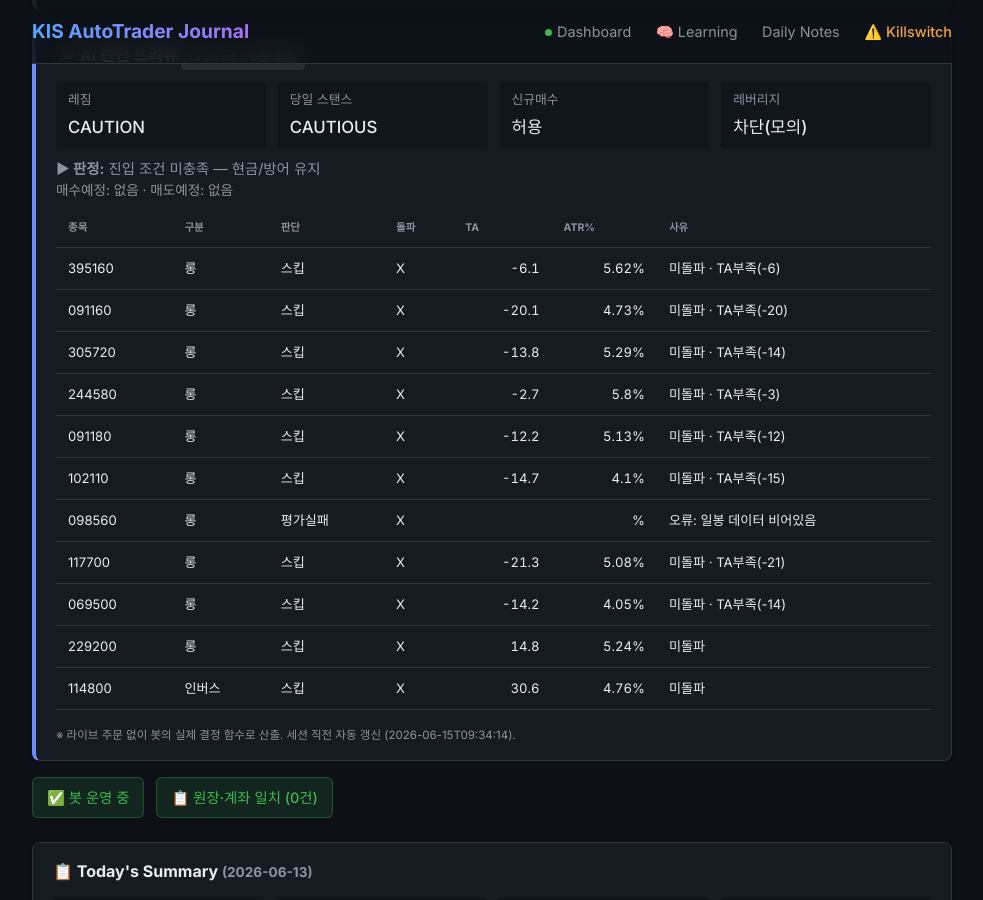
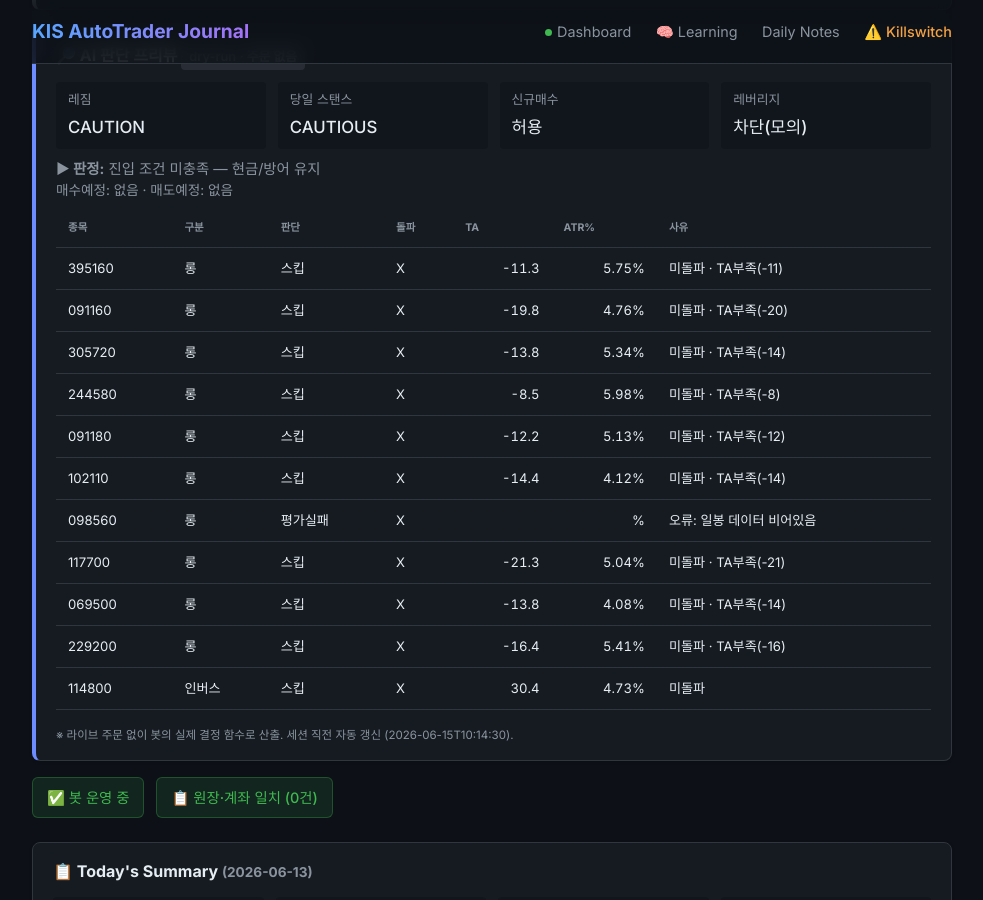
Before and after one commit to BudongJW/kis-trading-journal, a Jekyll site: the page built from index.html, in a window 1280 px wide and 900 px high, scrolled down 788 px. Shown: the whole window, without its empty margins (148-1131 px from the left). Built offline with Jekyll 4.4.1, drawn with Linux system fonts in a browser that asks for light colours; nearby versions of some CDN libraries; some of the changed lines change nothing that is shown.

Commit message:
auto: dry-run preview 06-15 01:15Z

```diff
--- a/_data/dry_run.json
+++ b/_data/dry_run.json
@@ -1,5 +1,5 @@
 {
-  "generated_at": "2026-06-15T09:34:14",
+  "generated_at": "2026-06-15T10:14:30",
   "mode": "DRY-RUN (읽기 전용, 주문 없음)",
   "market": {
     "regime": "CAUTION",
@@ -26,18 +26,18 @@
       "type": "롱",
       "decision": "스킵",
       "breakout": false,
-      "ta": -6.1,
-      "atr_pct": 5.62,
+      "ta": -11.3,
+      "atr_pct": 5.75,
       "fee_gate_ok": true,
-      "why_skip": "미돌파 · TA부족(-6)"
+      "why_skip": "미돌파 · TA부족(-11)"
     },
     {
       "symbol": "091160",
       "type": "롱",
       "decision": "스킵",
       "breakout": false,
-      "ta": -20.1,
-      "atr_pct": 4.73,
+      "ta": -19.8,
+      "atr_pct": 4.76,
       "fee_gate_ok": true,
       "why_skip": "미돌파 · TA부족(-20)"
     },
@@ -47,7 +47,7 @@
       "decision": "스킵",
       "breakout": false,
       "ta": -13.8,
-      "atr_pct": 5.29,
+      "atr_pct": 5.34,
       "fee_gate_ok": true,
       "why_skip": "미돌파 · TA부족(-14)"
     },
@@ -56,10 +56,10 @@
       "type": "롱",
       "decision": "스킵",
       "breakout": false,
-      "ta": -2.7,
-      "atr_pct": 5.8,
+      "ta": -8.5,
+      "atr_pct": 5.98,
       "fee_gate_ok": true,
-      "why_skip": "미돌파 · TA부족(-3)"
+      "why_skip": "미돌파 · TA부족(-8)"
     },
     {
       "symbol": "091180",
@@ -76,10 +76,10 @@
       "type": "롱",
       "decision": "스킵",
       "breakout": false,
-      "ta": -14.7,
-      "atr_pct": 4.1,
+      "ta": -14.4,
+      "atr_pct": 4.12,
       "fee_gate_ok": true,
-      "why_skip": "미돌파 · TA부족(-15)"
+      "why_skip": "미돌파 · TA부족(-14)"
     },
     {
       "symbol": "098560",
@@ -93,7 +93,7 @@
       "decision": "스킵",
       "breakout": false,
       "ta": -21.3,
-      "atr_pct": 5.08,
+      "atr_pct": 5.04,
       "fee_gate_ok": true,
       "why_skip": "미돌파 · TA부족(-21)"
     },
@@ -102,8 +102,8 @@
       "type": "롱",
       "decision": "스킵",
       "breakout": false,
-      "ta": -14.2,
-      "atr_pct": 4.05,
+      "ta": -13.8,
+      "atr_pct": 4.08,
       "fee_gate_ok": true,
       "why_skip": "미돌파 · TA부족(-14)"
     },
@@ -112,22 +112,119 @@
       "type": "롱",
       "decision": "스킵",
       "breakout": false,
-      "ta": 14.8,
-      "atr_pct": 5.24,
+      "ta": -16.4,
+      "atr_pct": 5.41,
       "fee_gate_ok": true,
-      "why_skip": "미돌파"
+      "why_skip": "미돌파 · TA부족(-16)"
     },
     {
       "symbol": "114800",
       "type": "인버스",
       "decision": "스킵",
       "breakout": false,
-      "ta": 30.6,
-      "atr_pct": 4.76,
+      "ta": 30.4,
+      "atr_pct": 4.73,
       "fee_gate_ok": true,
       "why_skip": "미돌파"
     }
   ],
+  "gap_recovery": {
+    "enabled_live": true,
+    "now_kst": "10:15",
+    "window": "09:00~09:20",
+    "candidates": [
+      {
+        "symbol": "395160",
+        "name": "KODEX 미국나스닥100TR",
+        "decision": "스킵",
+        "gap_open_pct": 7.05,
+        "intraday_pct": -1.08,
+        "in_window": false,
+        "reason": "개장윈도(09:00~09:20) 경과 — 추격 방지"
+      },
+      {
+        "symbol": "091160",
+        "name": "KODEX 반도체",
+        "decision": "스킵",
+        "gap_open_pct": 3.97,
+        "intraday_pct": -1.02,
+        "in_window": false,
+        "reason": "개장윈도(09:00~09:20) 경과 — 추격 방지"
+      },
+      {
+        "symbol": "305720",
+        "name": "KODEX 2차전지",
+        "decision": "스킵",
+        "gap_open_pct": 3.58,
+        "intraday_pct": 0.56,
+        "in_window": false,
+        "reason": "개장윈도(09:00~09:20) 경과 — 추격 방지"
+      },
+      {
+        "symbol": "244580",
+        "name": "KODEX 바이오",
+        "decision": "스킵",
+        "gap_open_pct": 1.68,
+        "intraday_pct": -2.11,
+        "in_window": false,
+        "reason": "개장윈도(09:00~09:20) 경과 — 추격 방지"
+      },
+      {
+        "symbol": "091180",
+        "name": "KODEX 자동차",
+        "decision": "스킵",
+        "gap_open_pct": 3.03,
+        "intraday_pct": 1.79,
+        "in_window": false,
+        "reason": "개장윈도(09:00~09:20) 경과 — 추격 방지"
+      },
+      {
+        "symbol": "102110",
+        "name": "KODEX 금융",
+        "decision": "스킵",
+        "gap_open_pct": 5.72,
+        "intraday_pct": 0.05,
+        "in_window": false,
+        "reason": "개장윈도(09:00~09:20) 경과 — 추격 방지"
+      },
+      {
+        "symbol": "098560",
+        "name": "KODEX IT",
+        "decision": "스킵",
+        "gap_open_pct": 0.0,
+        "intraday_pct": 0.0,
+        "in_window": false,
+        "reason": "가격데이터 부족(시가/전일종가 없음)"
+      },
+      {
+        "symbol": "117700",
+        "name": "KODEX 철강",
+        "decision": "스킵",
+        "gap_open_pct": 9.36,
+        "intraday_pct": -3.45,
+        "in_window": false,
+        "reason": "개장윈도(09:00~09:20) 경과 — 추격 방지"
+      },
+      {
+        "symbol": "069500",
+        "name": "KODEX KOSPI200",
+        "decision": "스킵",
+        "gap_open_pct": 5.45,
+        "intraday_pct": 0.47,
+        "in_window": false,
+        "reason": "개장윈도(09:00~09:20) 경과 — 추격 방지"
+      },
+      {
+        "symbol": "229200",
+        "name": "KODEX KOSDAQ150",
+        "decision": "스킵",
+        "gap_open_pct": 2.8,
+        "intraday_pct": -1.94,
+        "in_window": false,
+        "reason": "개장윈도(09:00~09:20) 경과 — 추격 방지"
+      }
+    ]
+  },
   "us_entry_candidates": [
     {
       "symbol": "SPLG",
```
